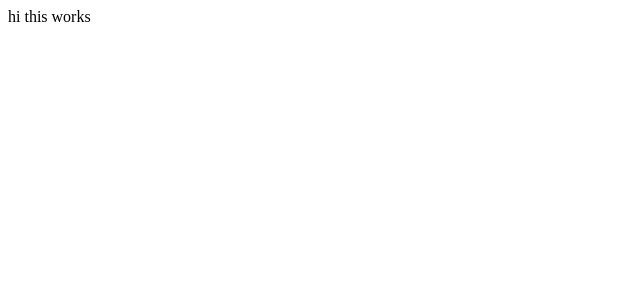
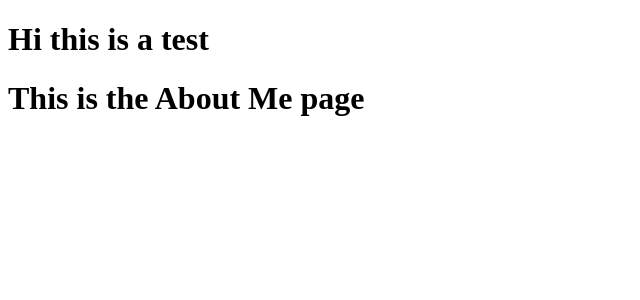
Before and after one commit to VPilipenko334/personal-portfolio, a React (Create React App) app: page /about in a window 1280 px wide. Shown: the top 300 px of the page, without its empty margins (0-640 px from the left). Built offline with nearby package versions, Linux system fonts and the light colour scheme.

Commit message:
synced router

```diff
--- a/package.json
+++ b/package.json
@@ -8,6 +8,7 @@
     "@testing-library/user-event": "^13.5.0",
     "react": "^17.0.2",
     "react-dom": "^17.0.2",
+    "react-router-dom": "^6.2.2",
     "react-scripts": "5.0.0",
     "web-vitals": "^2.1.4"
   },
--- a/src/App.js
+++ b/src/App.js
@@ -1,9 +1,15 @@
+import React from 'react';
+import { Routes, Route, Link} from "react-router-dom";
 import './stylesheets/App.css';
+import AboutMe from './components/about_me';
 
 function App() {
   return (
-    <div className="App">
-      hi this works
+    <div className="outer-container">
+      <h1>Hi this is a test</h1>
+        <Routes>
+          <Route path="/about" element={<AboutMe />} />
+        </Routes>
     </div>
   );
 }
--- /dev/null
+++ b/src/components/about_me.jsx
@@ -0,0 +1,12 @@
+import React from "react";
+
+const AboutMe = () => {
+
+    return (
+        <div>
+            <h1>This is the About Me page</h1>
+        </div>
+    )
+}
+
+export default AboutMe;
--- a/src/index.js
+++ b/src/index.js
@@ -1,12 +1,13 @@
 import React from 'react';
 import ReactDOM from 'react-dom';
+import { BrowserRouter } from "react-router-dom";
 import './stylesheets/index.css';
 import App from './App';
 
 ReactDOM.render(
-  <React.StrictMode>
+  <BrowserRouter>
     <App />
-  </React.StrictMode>,
+  </BrowserRouter>,
   document.getElementById('root')
 );
 
```
Also changed, not shown: 1 other file (tests, documents, lock files or other folders).
